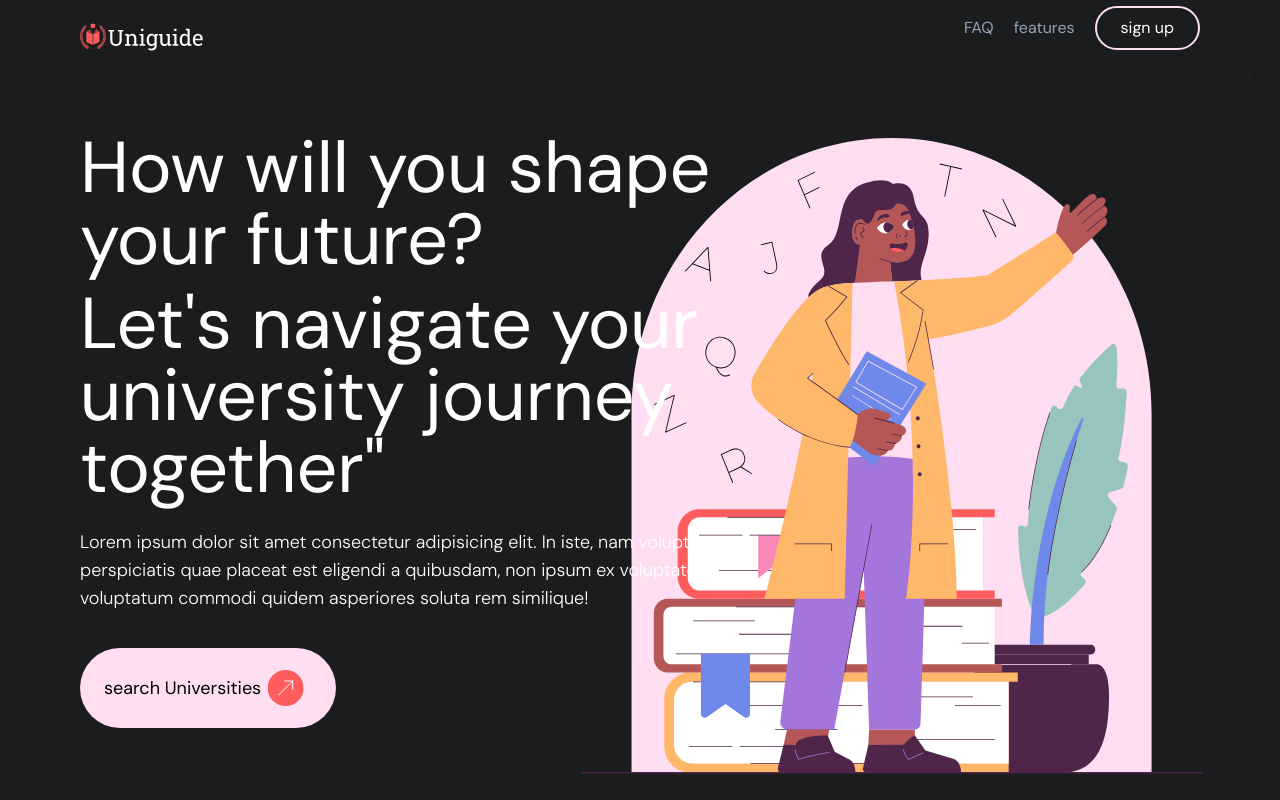
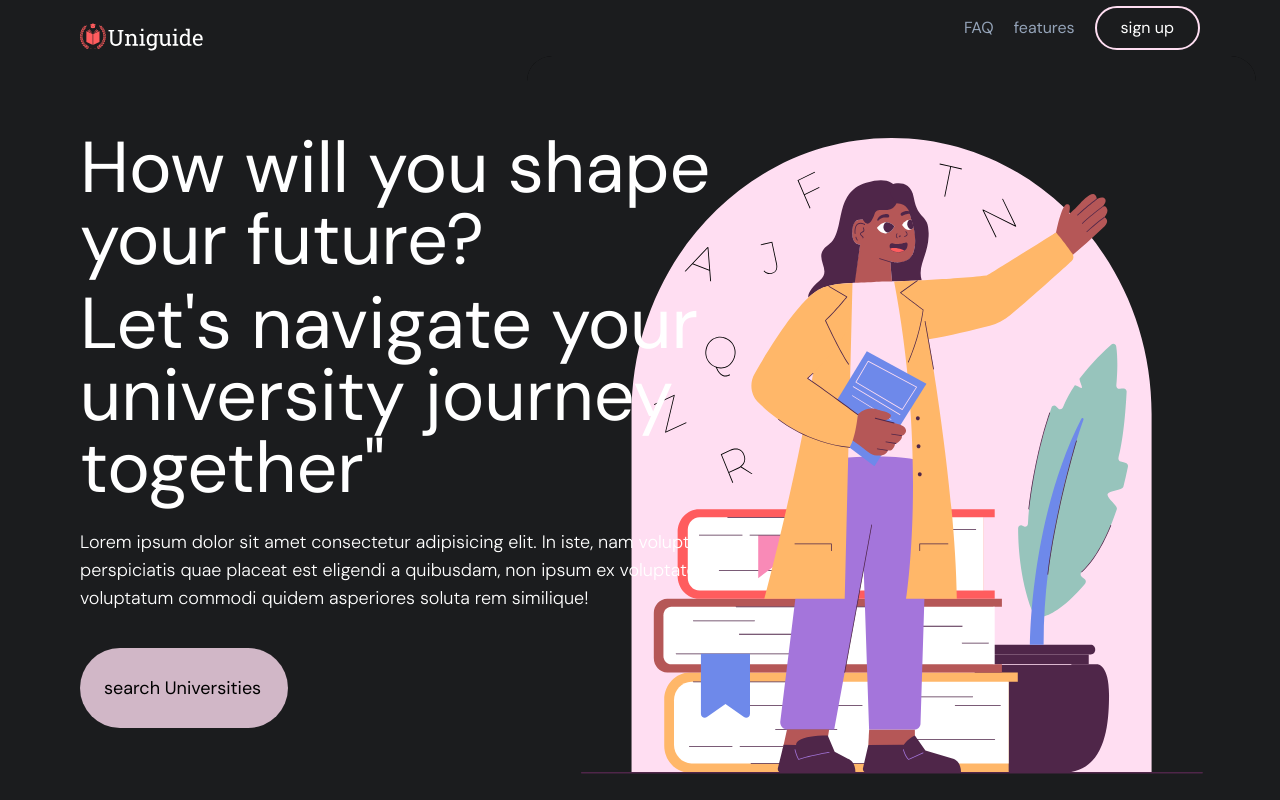
Before and after one commit to Makutu369/uniguide-app, a React (Vite) app: page / in a window 1280 px wide. Built offline with nearby package versions, Linux system fonts and the light colour scheme.

Commit message:
fixed the primary button

```diff
--- a/src/components/SignPage/PrimaryButton.jsx
+++ b/src/components/SignPage/PrimaryButton.jsx
@@ -1,18 +1,14 @@
 import { useNavigate } from "react-router-dom";
-import SearchUp from "../../assets/search-up-right";
-import { motion } from "framer-motion";
 // eslint-disable-next-line react/prop-types
 const PrimaryButton = ({ input, route }) => {
   const navigate = useNavigate();
   return (
-    <motion.div
-      whileTap={{ scale: 0.9 }}
+    <div
       onClick={() => navigate(`/${route}`, { replace: false })}
-      className="flex bg-primary h-20 text-nowrap text-lg px-6 rounded-full  text-black justify-between items-center w-64"
+      className=" bg-primary/80 active:bg-primary/70 transition-colors cursor-pointer h-20 inline-flex text-lg px-6 rounded-full text-black justify-between items-center w-52 "
     >
-      <span>{input}</span>
-      <SearchUp />
-    </motion.div>
+      {input}
+    </div>
   );
 };
 
```
